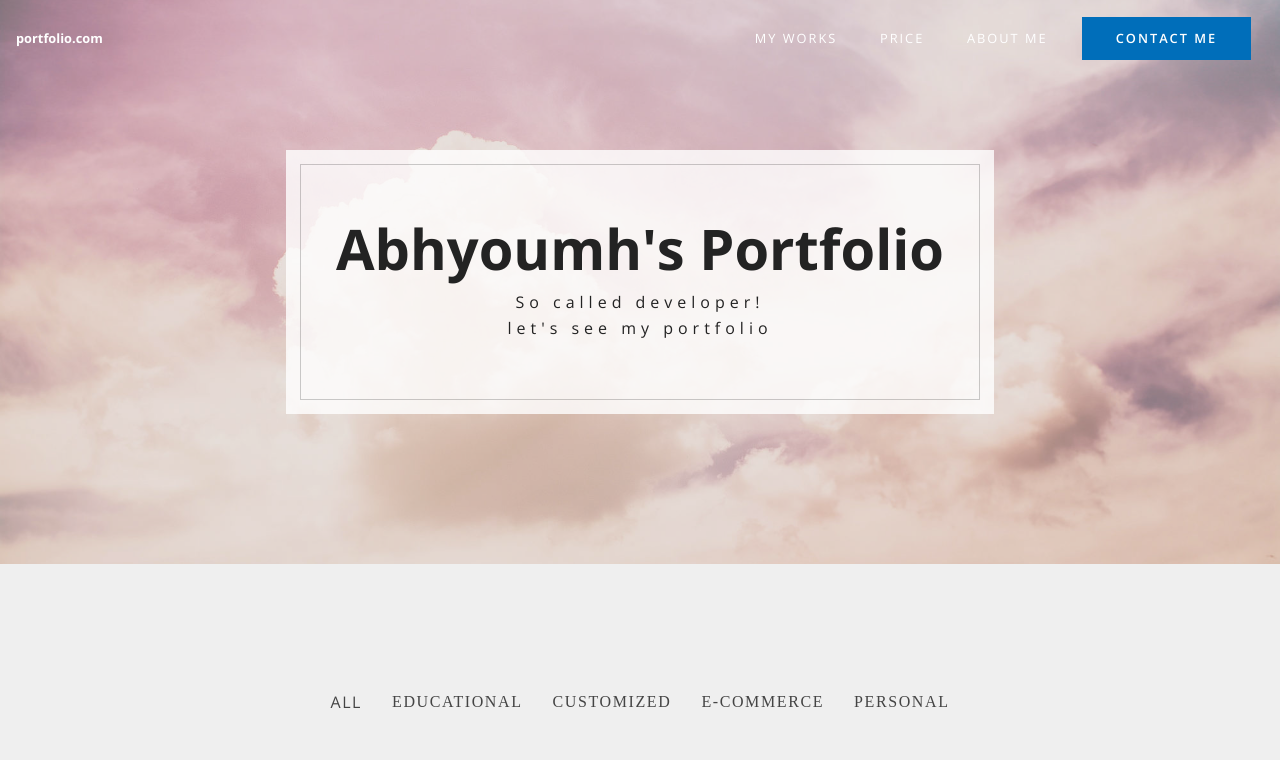
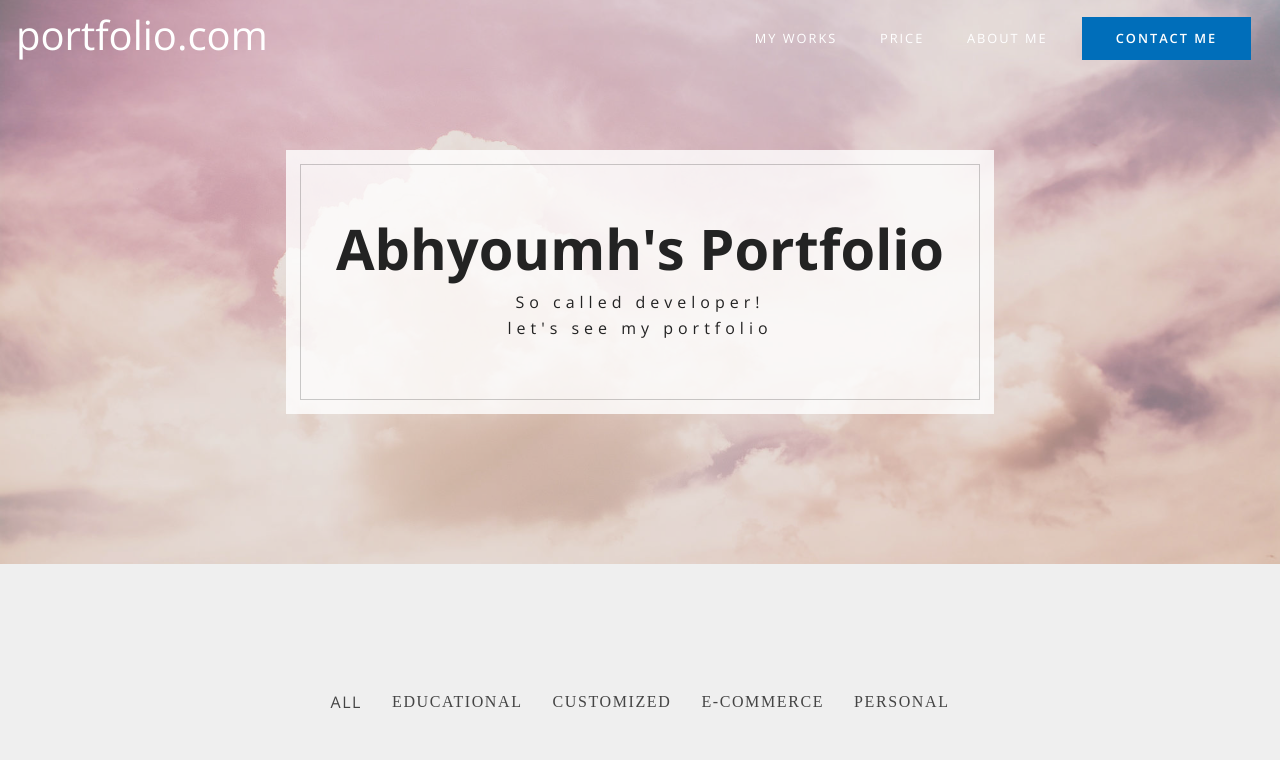
Before and after one commit to 75atyam/portfolio.com, a plain HTML site: page index.html in a window 1280 px wide. Shown: the top 760 px of the page. Drawn offline with nearby package versions, Linux system fonts and the light colour scheme; files whose address does not match are found by name.

Commit message:
Update index.html

```diff
--- a/index.html
+++ b/index.html
@@ -9,7 +9,7 @@
     <meta name="viewport" content="width=device-width, initial-scale=1, minimum-scale=1">
     <link rel="shortcut icon" href="assets/images/logo2-128x128.png" type="image/x-icon">
     <meta name="description" content="">
-    <title>Abhyoumh.com</title>
+    <title>portfolio.com</title>
     <link rel="stylesheet" href="assets/web/assets/mobirise-icons/mobirise-icons.css">
     <link rel="stylesheet" href="assets/tether/tether.min.css">
     <link rel="stylesheet" href="assets/bootstrap/css/bootstrap.min.css">
@@ -30,7 +30,7 @@
         <nav class="navbar navbar-dropdown navbar-expand-lg">
             <div class="navbar-brand">
                 <span class="navbar-caption-wrap"><a class="navbar-caption text-white display-4" href="#">
-                        portfolio.com
+                        <h1>portfolio.com</h1>
                     </a></span>
             </div>
             <button class="navbar-toggler" type="button" data-toggle="collapse" data-target="#navbarSupportedContent"
```
